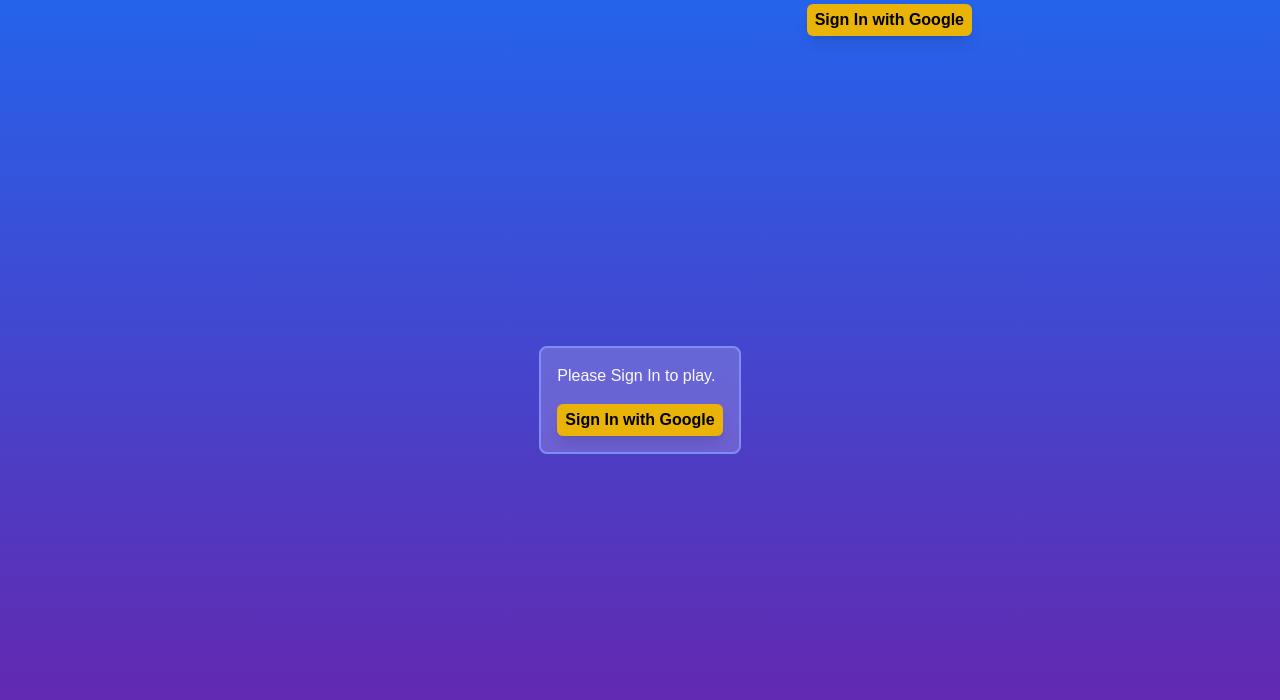
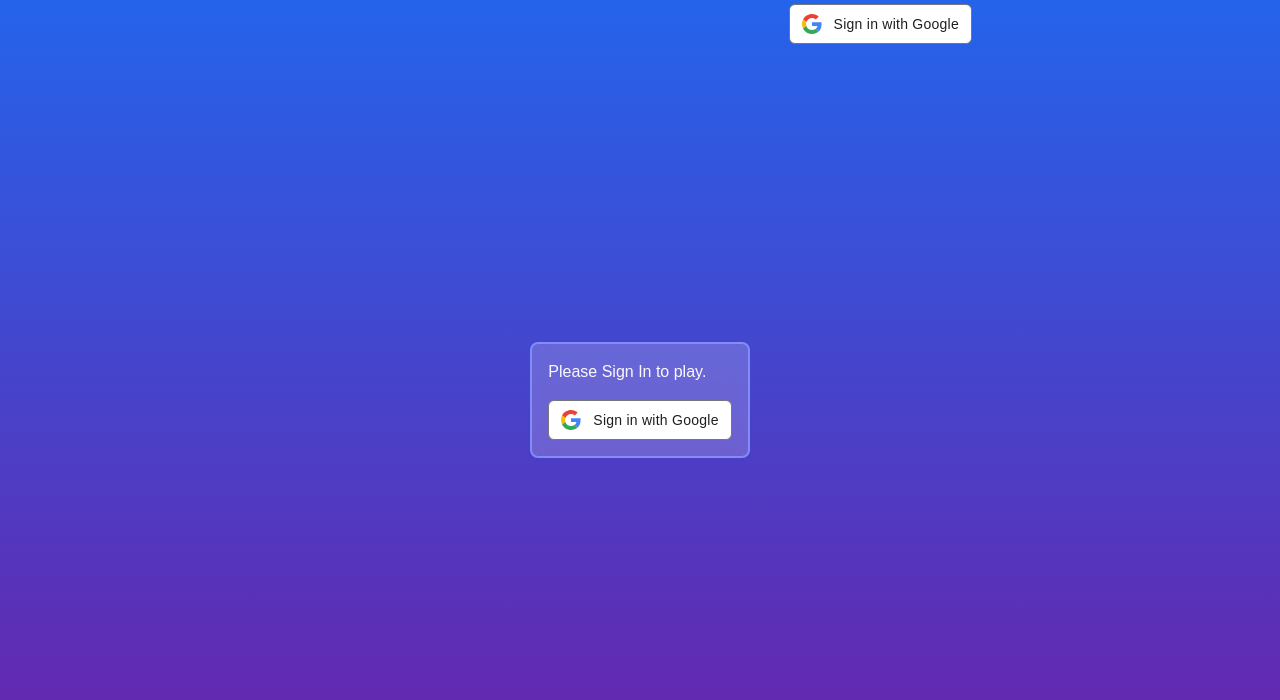
Before and after one commit to jrbarnhart/key-word-kingdom, a Next.js app: page /game in a window 1280 px wide. Shown: the top 700 px of the page. Built offline with nearby package versions, Linux system fonts and the light colour scheme; no server answers.

Commit message:
Update login button to google appropriate styles

```diff
--- a/app/_components/auth/LoginButton.tsx
+++ b/app/_components/auth/LoginButton.tsx
@@ -14,9 +14,42 @@ export default function LoginButton({ redirect }: { redirect?: string }) {
     >
       <button
         type="submit"
-        className="px-2 py-1 bg-yellow-500 hover:bg-yellow-600 text-black font-semibold text-base rounded-md shadow-lg"
+        className="select-none appearance-none bg-white border border-[#747775] rounded-md box-border text-[#1f1f1f] cursor-pointer text-sm h-10 tracking-[0.25px] outline-none overflow-hidden px-3 relative text-center transition duration-200 ease-in-out hover:shadow-lg hover:shadow-gray-500/30 focus:ring focus:ring-gray-800/30 max-w-[400px] min-w-min"
       >
-        Sign In with Google
+        <div className="absolute inset-0 opacity-0 transition-opacity duration-200 ease-in-out"></div>
+        <div className="flex items-center justify-between w-full h-full relative">
+          <div className="flex-none h-5 w-5 mr-3">
+            <svg
+              version="1.1"
+              xmlns="http://www.w3.org/2000/svg"
+              viewBox="0 0 48 48"
+              xmlnsXlink="http://www.w3.org/1999/xlink"
+              className="box-border"
+            >
+              <path
+                fill="#EA4335"
+                d="M24 9.5c3.54 0 6.71 1.22 9.21 3.6l6.85-6.85C35.9 2.38 30.47 0 24 0 14.62 0 6.51 5.38 2.56 13.22l7.98 6.19C12.43 13.72 17.74 9.5 24 9.5z"
+              ></path>
+              <path
+                fill="#4285F4"
+                d="M46.98 24.55c0-1.57-.15-3.09-.38-4.55H24v9.02h12.94c-.58 2.96-2.26 5.48-4.78 7.18l7.73 6c4.51-4.18 7.09-10.36 7.09-17.65z"
+              ></path>
+              <path
+                fill="#FBBC05"
+                d="M10.53 28.59c-.48-1.45-.76-2.99-.76-4.59s.27-3.14.76-4.59l-7.98-6.19C.92 16.46 0 20.12 0 24c0 3.88.92 7.54 2.56 10.78l7.97-6.19z"
+              ></path>
+              <path
+                fill="#34A853"
+                d="M24 48c6.48 0 11.93-2.13 15.89-5.81l-7.73-6c-2.15 1.45-4.92 2.3-8.16 2.3-6.26 0-11.57-4.22-13.47-9.91l-7.98 6.19C6.51 42.62 14.62 48 24 48z"
+              ></path>
+              <path fill="none" d="M0 0h48v48H0z"></path>
+            </svg>
+          </div>
+          <span className="flex-grow font-medium text-ellipsis overflow-hidden">
+            Sign in with Google
+          </span>
+          <span className="hidden">Sign in with Google</span>
+        </div>
       </button>
     </form>
   );
```
